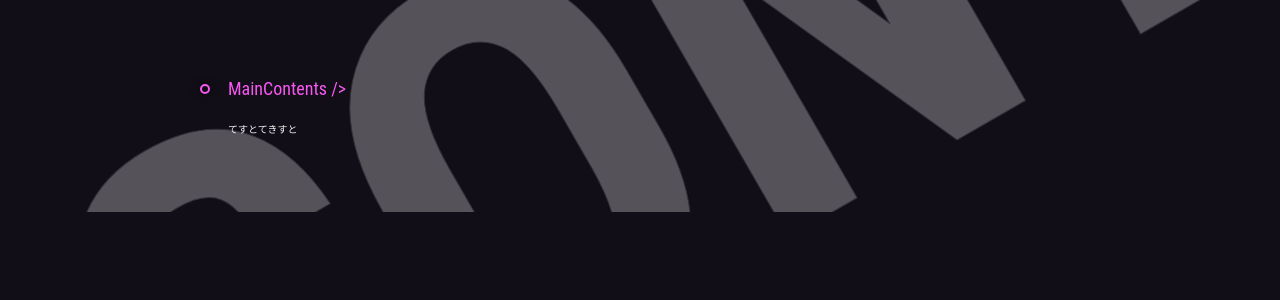
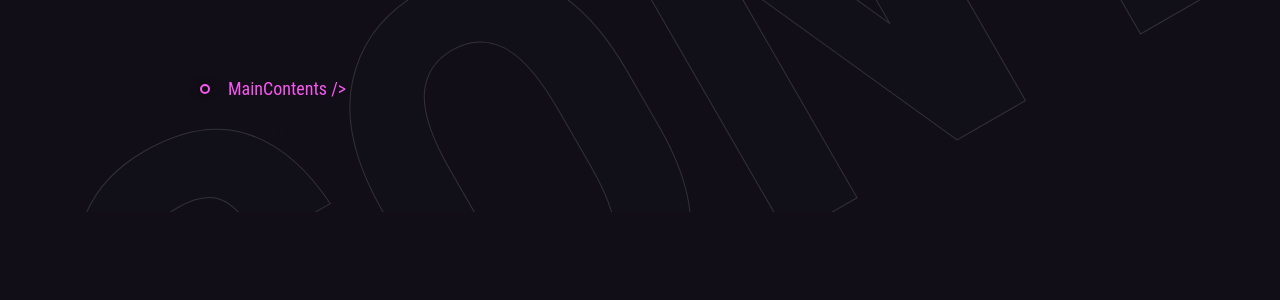
Before and after one commit to ruiokazaki-archive/portfolio-react, a React (Create React App) app: page / in a window 1280 px wide. Shown: the top 300 px of the page. Built offline with nearby package versions, Linux system fonts and the light colour scheme.

Commit message:
fix: SectionBackGround の文字色を変更

```diff
--- a/src/index.css
+++ b/src/index.css
@@ -44,11 +44,11 @@ select {
 }
 
 /* background styles */
-.home > div:nth-of-type(odd) .background {
+#root > div.background:nth-of-type(odd) {
   background-color: #110e17;
   color: #14121c;
 }
-.home > div:nth-of-type(even) .background {
+#root > div.background:nth-of-type(even) {
   background-color: #14121c;
   color: #110e17;
 }
```
